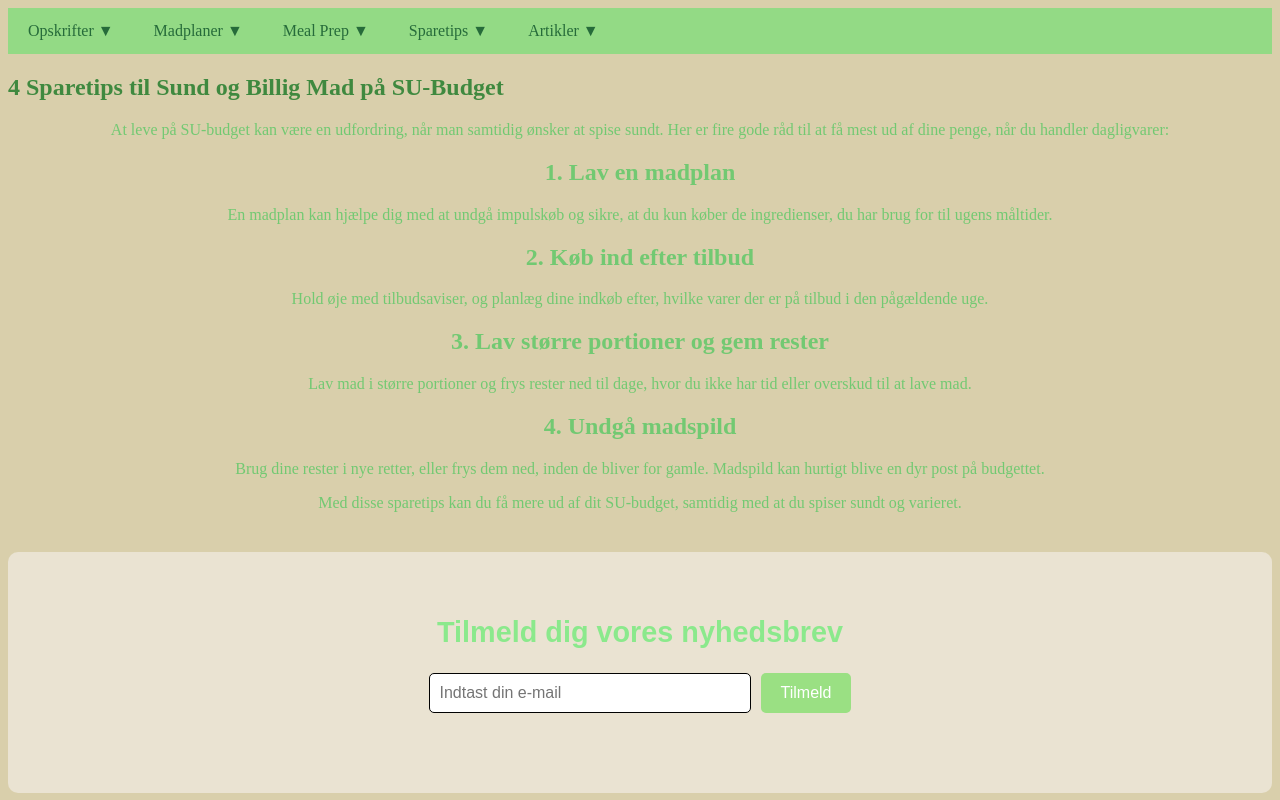
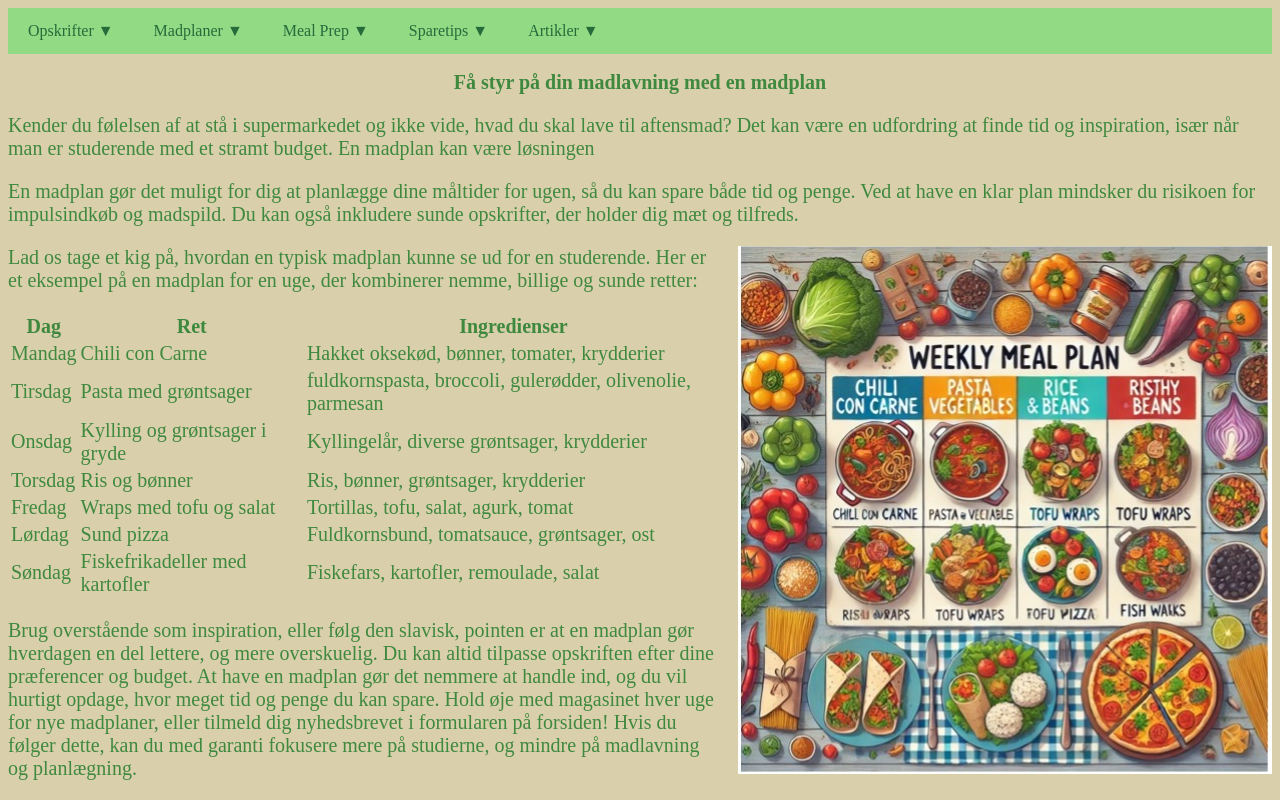
Before and after one commit to cilletalbot/WebUnivers-Talbot, a plain HTML site: page artikelmadplan.html in a window 1280 px wide. Shown: the top 800 px of the page. Drawn offline with Linux system fonts and the light colour scheme.

Commit message:
update
update

```diff
--- a/artikelmadplan.html
+++ b/artikelmadplan.html
@@ -6,15 +6,8 @@
   <meta http-equiv="X-UA-Compatible" content="ie=edge">
   <title>Responsive dropdown navbar</title>
   <link rel="stylesheet" href="css/css.css">
-</head>
-<!DOCTYPE html>
-<html lang="da">
-<head>
-  <!DOCTYPE html>
-  <html lang="da">
-  <head>
-      <meta charset="UTF-8">
-      <meta name="viewport" content="width=device-width, initial-scale=1.0">
+
+
       <title>Dropdown Menu</title>
       <style>
         /* Basis styling af navigationsbar */
@@ -137,19 +130,64 @@
     </div>
 
     <!-- Main content with your article -->
-    <main>
+    <main class="madplan-side">
         <article>
-            <h1>4 Sparetips til Sund og Billig Mad på SU-Budget</h1>
-            <p>At leve på SU-budget kan være en udfordring, når man samtidig ønsker at spise sundt. Her er fire gode råd til at få mest ud af dine penge, når du handler dagligvarer:</p>
-            <h2>1. Lav en madplan</h2>
-            <p>En madplan kan hjælpe dig med at undgå impulskøb og sikre, at du kun køber de ingredienser, du har brug for til ugens måltider.</p>
-            <h2>2. Køb ind efter tilbud</h2>
-            <p>Hold øje med tilbudsaviser, og planlæg dine indkøb efter, hvilke varer der er på tilbud i den pågældende uge.</p>
-            <h2>3. Lav større portioner og gem rester</h2>
-            <p>Lav mad i større portioner og frys rester ned til dage, hvor du ikke har tid eller overskud til at lave mad.</p>
-            <h2>4. Undgå madspild</h2>
-            <p>Brug dine rester i nye retter, eller frys dem ned, inden de bliver for gamle. Madspild kan hurtigt blive en dyr post på budgettet.</p>
-            <p>Med disse sparetips kan du få mere ud af dit SU-budget, samtidig med at du spiser sundt og varieret.</p>
+            <h1 class="madplan-side">Få styr på din madlavning med en madplan</h1>
+            <p> Kender du følelsen af at stå i supermarkedet og ikke vide, hvad du skal lave til aftensmad? Det kan være en udfordring at finde tid og inspiration, især når man er studerende med et stramt budget. En madplan kan være løsningen</p>
+            <p>En madplan gør det muligt for dig at planlægge dine måltider for ugen, så du kan spare både tid og penge. Ved at have en klar plan mindsker du risikoen for impulsindkøb og madspild. Du kan også inkludere sunde opskrifter, der holder dig mæt og tilfreds.</p>
+            <img src="images/madplan.jpg" alt="">
+            <p>Lad os tage et kig på, hvordan en typisk madplan kunne se ud for en studerende. Her er et eksempel på en madplan for en uge, der kombinerer nemme, billige og sunde retter:</p>
+
+
+            <table>
+                <thead>
+                    <tr>
+                        <th>Dag</th>
+                        <th>Ret</th>
+                        <th>Ingredienser</th>
+                    </tr>
+                </thead>
+                <tbody>
+                    <tr>
+                        <td>Mandag</td>
+                        <td>Chili con Carne</td>
+                        <td>Hakket oksekød, bønner, tomater, krydderier</td>
+                    </tr>
+                    <tr>
+                        <td>Tirsdag</td>
+                        <td>Pasta med grøntsager</td>
+                        <td>fuldkornspasta, broccoli, gulerødder, olivenolie, parmesan</td>
+                    </tr>
+                    <tr>
+                        <td>Onsdag</td>
+                        <td>Kylling og grøntsager i gryde</td>
+                        <td>Kyllingelår, diverse grøntsager, krydderier</td>
+                    </tr>
+                    <tr>
+                        <td>Torsdag</td>
+                        <td>Ris og bønner</td>
+                        <td>Ris, bønner, grøntsager, krydderier</td>
+                    </tr>
+                    <tr>
+                        <td>Fredag</td>
+                        <td>Wraps med tofu og salat</td>
+                        <td>Tortillas, tofu, salat, agurk, tomat</td>
+                    </tr>
+                    <tr>
+                        <td>Lørdag</td>
+                        <td>Sund pizza</td>
+                        <td>Fuldkornsbund, tomatsauce, grøntsager, ost</td>
+                    </tr>
+                    <tr>
+                        <td>Søndag</td>
+                        <td>Fiskefrikadeller med kartofler</td>
+                        <td>Fiskefars, kartofler, remoulade, salat</td>
+                    </tr>
+                </tbody>
+                </table>
+
+                <p>Brug overstående som inspiration, eller følg den slavisk, pointen er at en madplan gør hverdagen en del lettere, og mere overskuelig. Du kan altid tilpasse opskriften efter dine præferencer og budget. At have en madplan gør det nemmere at handle ind, og du vil hurtigt opdage, hvor meget tid og penge du kan spare. Hold øje med magasinet hver uge for nye madplaner, eller tilmeld dig nyhedsbrevet i formularen på forsiden! Hvis du følger dette, kan du med garanti fokusere mere på studierne, og mindre på madlavning og planlægning.</p>
+
         </article>
     </main>
 
--- a/css/css.css
+++ b/css/css.css
@@ -182,3 +182,33 @@ h1 {
 
 
   }
+
+
+
+  .madplan-side {
+    font-size: 20px;
+    img {
+      float: right; /* Flytter billedet til højre */
+      margin-left: 15px; /* Tilføjer margin til venstre for tekst */
+    }
+    h2 {
+      text-align: left; /* Flytter teksten til højre */
+      color: var(--contrast);
+
+
+    }
+    p {
+      text-align: left; /* Flytter tekst i paragrafen til venstre */
+      color: var(--contrast);
+
+
+    }
+
+    h1 {
+      text-align: center;
+      color: var(--contrast);
+
+    }
+
+
+    }
```
Also changed, not shown: images/madplan.jpg (added).
